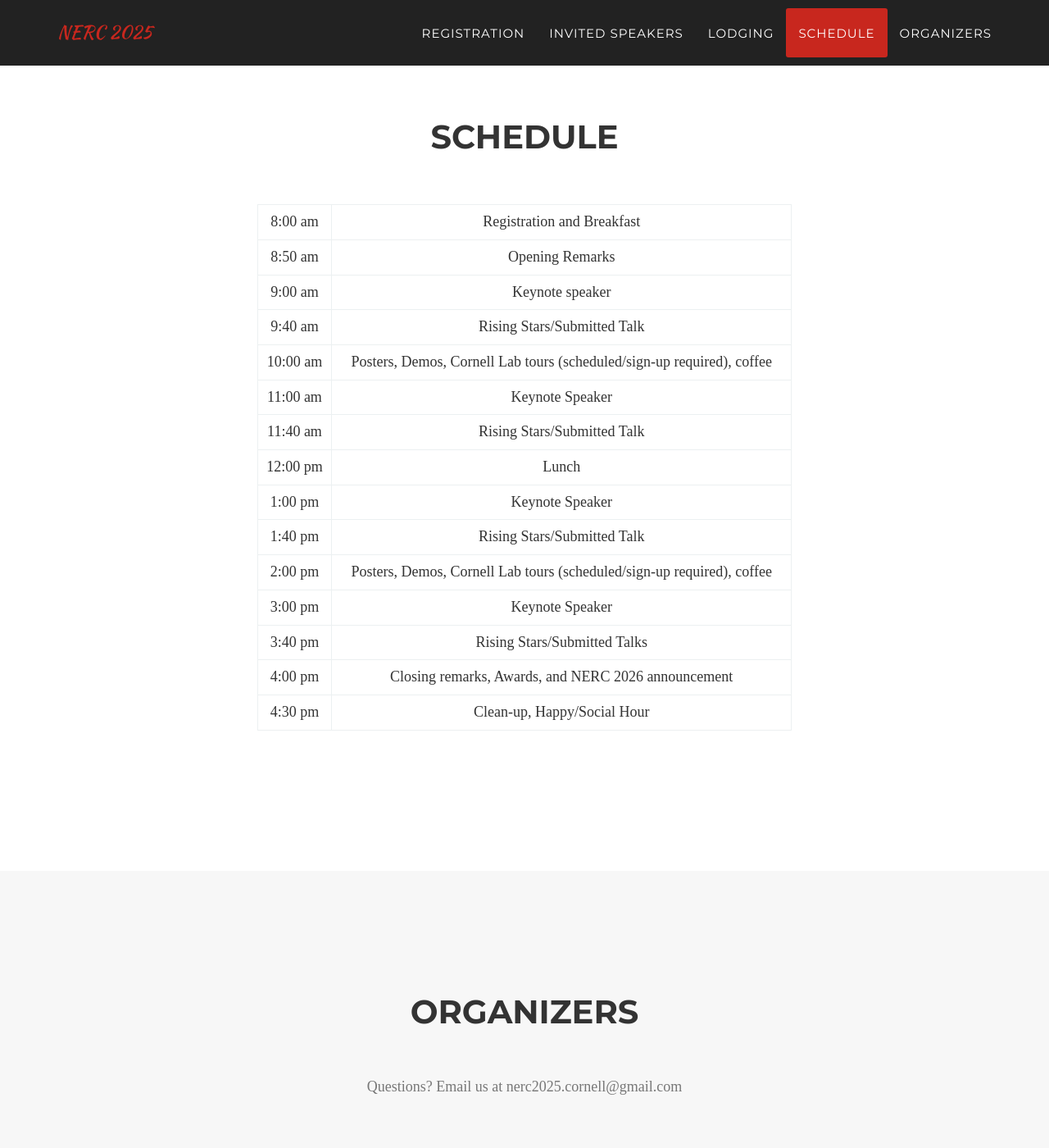
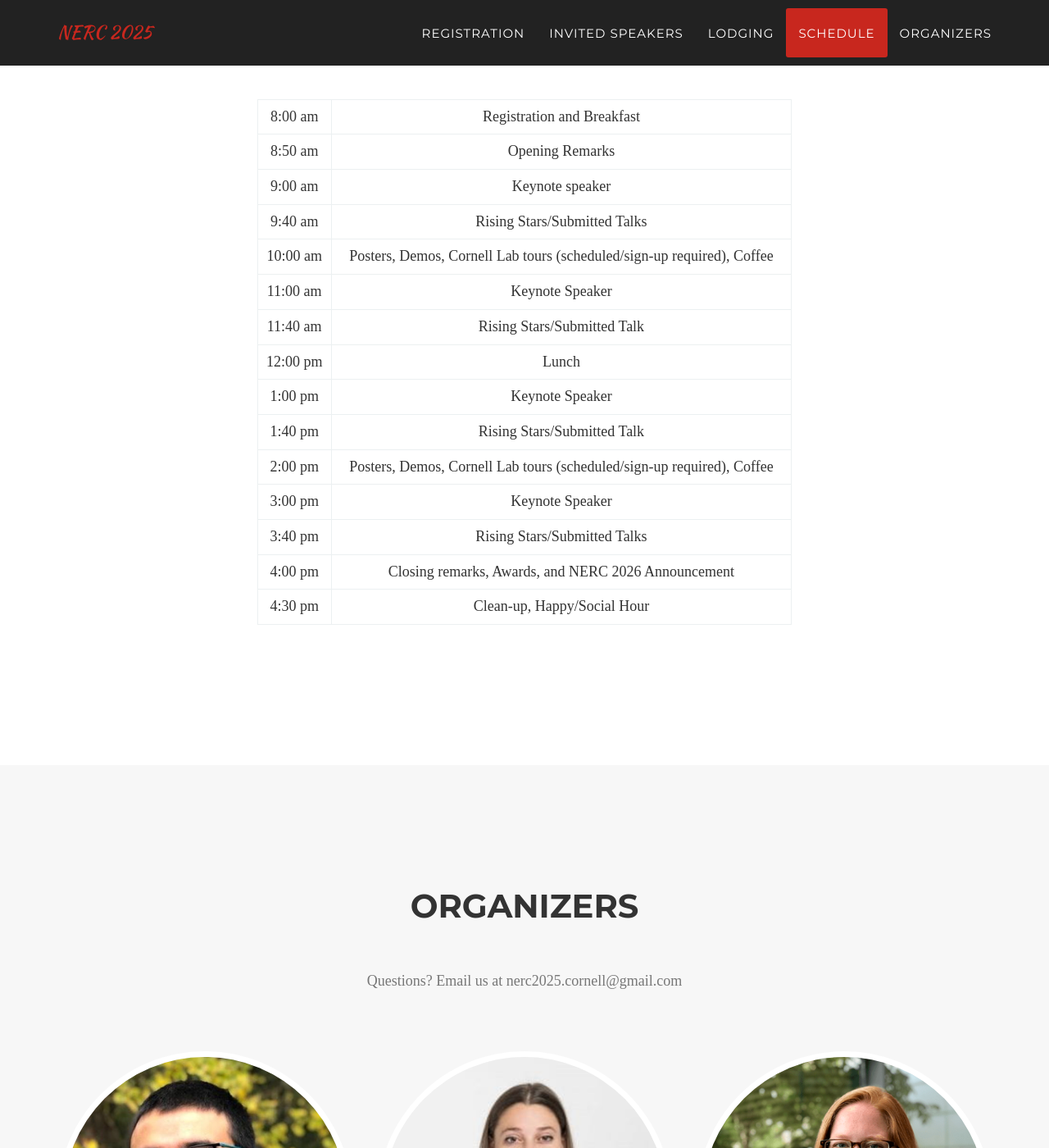
Before and after one commit to Cornell-Tech-AIRLab/cornell2025.nerc.io, a Jekyll site: the page built from index.html, in a window 1280 px wide and 1400 px high, scrolled down 4657 px. Shown: the whole window at 82% size. Built offline with Jekyll 4.4.1, drawn with Linux system fonts in a browser that asks for light colours; some web fonts are replaced.

Commit message:
lodge col 9

```diff
--- a/_includes/lodging.html
+++ b/_includes/lodging.html
@@ -30,7 +30,7 @@
                     </div>
                 </div>
 
-                <div class="col-sm-8" style="float:none;margin:auto;">
+                <div class="col-sm-9" style="float:none;margin:auto;">
                     <p style="font-family: 'Times New Roman', Times, serif; font-size: 18px;"><br><br>There are multiple options for lodging in Ithaca, NY. The links will lead you to the respective on- and off-campus lodging options.</p>
 
                     <ul style="font-family: 'Times New Roman', Times, serif; font-size: 18px;">
--- a/_includes/schedule.html
+++ b/_includes/schedule.html
@@ -40,7 +40,7 @@
                 9:40 am
               </td>
               <td>
-                Rising Stars/Submitted Talk
+                Rising Stars/Submitted Talks
               </td>
             </tr>
             <tr>
@@ -48,7 +48,7 @@
                 10:00 am
               </td>
               <td>
-                Posters, Demos, Cornell Lab tours (scheduled/sign-up required), coffee
+                Posters, Demos, Cornell Lab tours (scheduled/sign-up required), Coffee
               </td>
             </tr>
             <tr>
@@ -96,7 +96,7 @@
                 2:00 pm
               </td>
               <td>
-                Posters, Demos, Cornell Lab tours (scheduled/sign-up required), coffee
+                Posters, Demos, Cornell Lab tours (scheduled/sign-up required), Coffee
               </td>
             </tr>
             <tr>
@@ -120,7 +120,7 @@
                 4:00 pm
               </td>
               <td>
-                Closing remarks, Awards, and NERC 2026 announcement
+                Closing remarks, Awards, and NERC 2026 Announcement
               </td>
             </tr>
             <tr>
```
